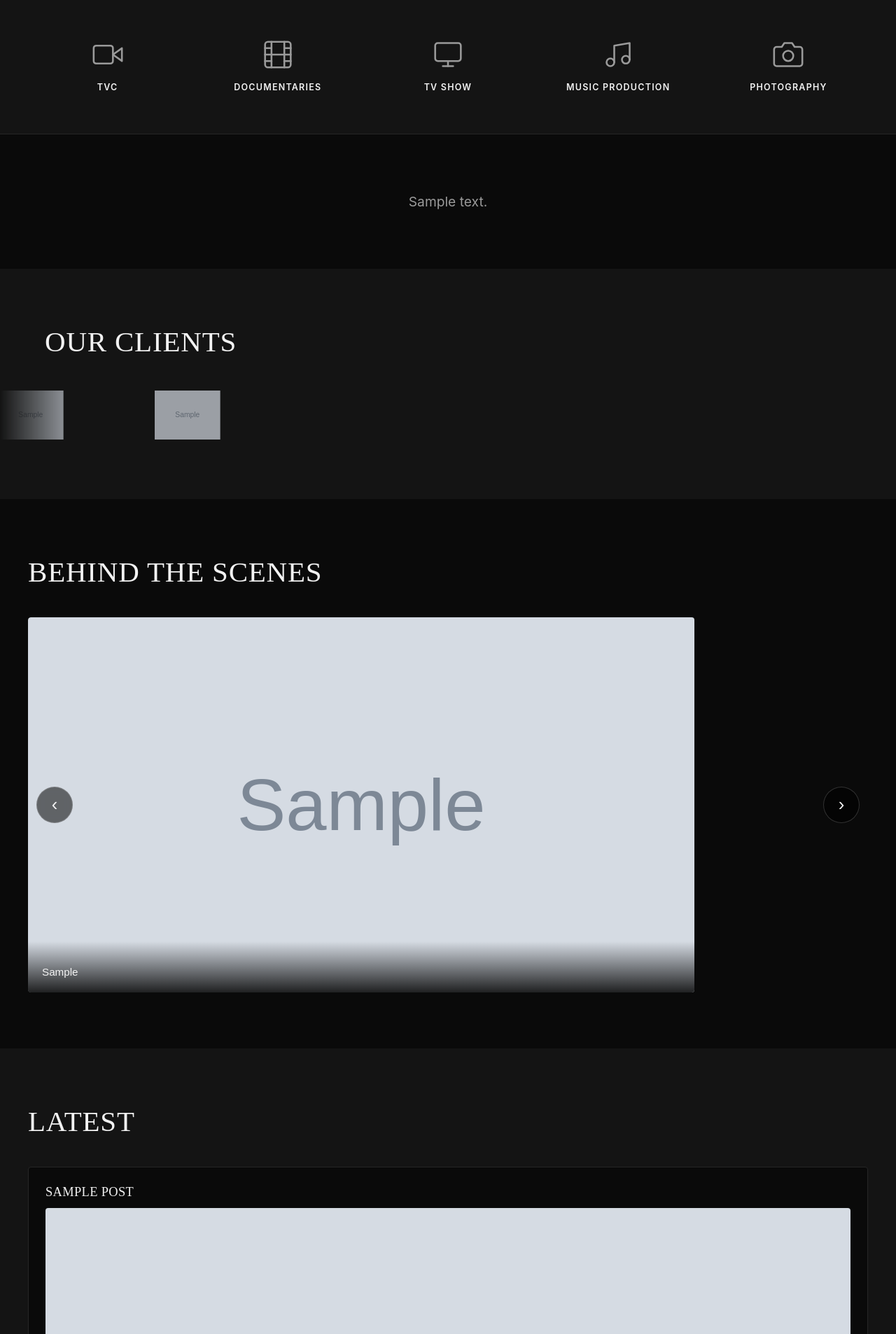
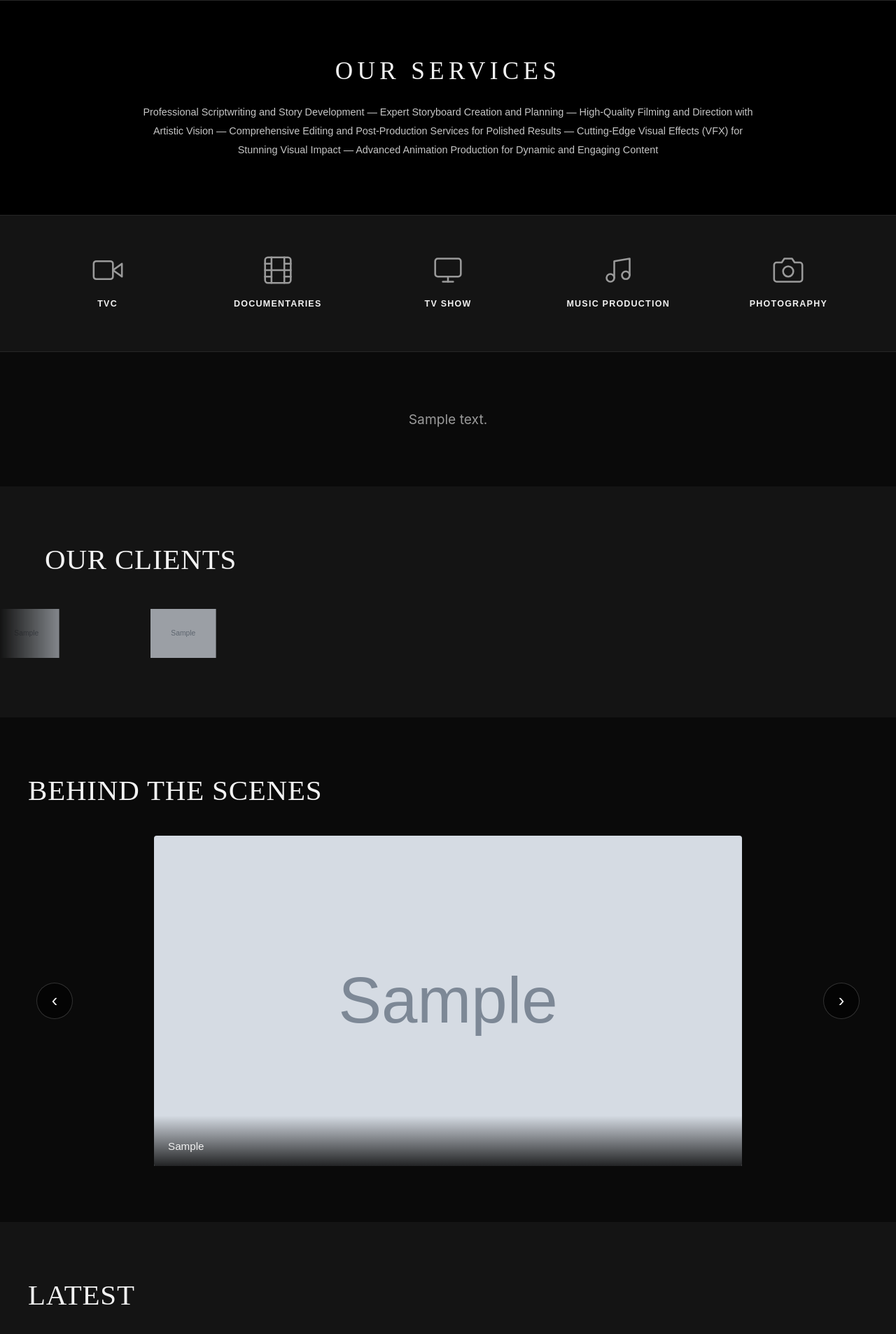
Before and after one commit to AmirAlasady/ashrafsite, a Django app: page / in a window 1280 px wide. Shown: the part 790-2696 px from the top of the page at 70% size. Run offline with Django 5.2, Linux system fonts and the light colour scheme; tables that the repository leaves empty hold one stand-in row (values such as "Sample post"); grey boxes marked "Sample" are stand-in pictures; some web fonts are replaced.

Commit message:
Move services out of hero, fix marquee gap, BTS peek view
Hero / Services:
- Pull 'Our Services' out of the hero into its own full-width section
  with pure black background, sitting just below the hero

Clients marquee:
- Replace flex 'gap' with margin-right on each item so the duplicated
  track is exactly twice the width of the original. translateX(-50%)
  now lands cleanly with no empty space on loop reset

Behind the Scenes slider:
- Slides shrink to 70% width so neighbouring images peek on left
  and right of the active one. Active slide is full opacity + scale,
  peek slides are dimmed and scaled down. Clicking a peek slide
  focuses it. Caption only shows on the active slide.
- JS now centers the active slide inside the viewport and manages
  the .is-active class

```diff
--- a/static/css/style.css
+++ b/static/css/style.css
@@ -191,27 +191,33 @@ section > h2 {
     margin: 0 auto;
 }
 
-.hero-services {
-    margin-top: 1.75rem;
-    max-width: 780px;
-    margin-left: auto;
-    margin-right: auto;
+/* ---------- Our Services (full-width section under hero) ---------- */
+.services-section {
+    background: #000;
+    padding: 5rem 1.5rem;
+    border-top: 1px solid var(--border);
+    border-bottom: 1px solid var(--border);
 }
-.hero-services-title {
+.services-inner {
+    max-width: 880px;
+    margin: 0 auto;
+    text-align: center;
+}
+.services-title {
     font-family: "GARODemo", serif;
-    font-size: clamp(0.85rem, 1.1vw, 1rem);
+    font-size: clamp(1.4rem, 3vw, 2.2rem);
     font-weight: 400;
     text-transform: uppercase;
     letter-spacing: 0.18em;
     color: var(--text);
-    margin: 0 0 0.6rem;
+    margin: 0 0 1.5rem;
 }
-.hero-services-list {
+.services-list {
     font-family: "Alyamama", sans-serif;
-    font-size: clamp(0.75rem, 0.9vw, 0.9rem);
+    font-size: clamp(0.9rem, 1.1vw, 1.05rem);
     font-weight: 300;
-    line-height: 1.7;
-    color: rgba(242, 242, 242, 0.78);
+    line-height: 1.85;
+    color: rgba(242, 242, 242, 0.82);
     margin: 0;
 }
 
@@ -249,7 +255,6 @@ section > h2 {
     margin: 0;
     padding: 0;
     display: flex;
-    gap: 4rem;
     width: max-content;
     animation: clients-scroll 35s linear infinite;
 }
@@ -261,6 +266,9 @@ section > h2 {
     justify-content: center;
     min-width: 160px;
     height: 80px;
+    /* Each item carries its trailing space, so the duplicate set lands
+       exactly at -50% with no gap on loop reset. */
+    margin-right: 4rem;
     opacity: 0.7;
     transition: opacity 0.3s ease;
 }
@@ -343,12 +351,21 @@ section > h2 {
     will-change: transform;
 }
 .bts-slide {
-    flex: 0 0 calc(80% - 0.5rem);
+    flex: 0 0 70%;
     aspect-ratio: 16 / 9;
     position: relative;
     overflow: hidden;
     border-radius: var(--radius);
     background: var(--surface-2);
+    opacity: 0.45;
+    transform: scale(0.92);
+    transition: opacity 0.55s ease, transform 0.55s ease;
+    cursor: pointer;
+}
+.bts-slide.is-active {
+    opacity: 1;
+    transform: scale(1);
+    cursor: default;
 }
 .bts-slide img {
     width: 100%;
@@ -364,7 +381,10 @@ section > h2 {
     font-size: 0.95rem;
     font-family: "Alyamama", sans-serif;
     font-weight: 300;
+    opacity: 0;
+    transition: opacity 0.4s ease;
 }
+.bts-slide.is-active figcaption { opacity: 1; }
 .bts-btn {
     position: absolute;
     top: 50%;
@@ -396,7 +416,7 @@ section > h2 {
 .bts-btn-next { right: 0.75rem; }
 
 @media (max-width: 768px) {
-    .bts-slide { flex: 0 0 calc(90% - 0.5rem); }
+    .bts-slide { flex: 0 0 86%; }
     .bts-btn { width: 44px; height: 44px; font-size: 1.3rem; }
 }
 
--- a/static/js/animations.js
+++ b/static/js/animations.js
@@ -24,11 +24,12 @@
         var slider = document.querySelector(".bts-slider");
         if (!slider) return;
 
+        var viewport = slider.querySelector(".bts-viewport");
         var track = slider.querySelector(".bts-track");
         var slides = track.querySelectorAll(".bts-slide");
         var prev = slider.querySelector(".bts-btn-prev");
         var next = slider.querySelector(".bts-btn-next");
-        if (!slides.length || !prev || !next) return;
+        if (!slides.length || !prev || !next || !viewport) return;
 
         var idx = 0;
         var total = slides.length;
@@ -38,17 +39,29 @@
             return isNaN(gap) ? 16 : gap;
         }
 
-        function slidePx() {
-            return slides[0].offsetWidth + gapPx();
-        }
-
         function goTo(newIdx) {
             idx = ((newIdx % total) + total) % total;
-            track.style.transform = "translateX(" + (-idx * slidePx()) + "px)";
+            var slideWidth = slides[0].offsetWidth;
+            var stride = slideWidth + gapPx();
+            // Center the active slide inside the viewport
+            var sidePeek = (viewport.offsetWidth - slideWidth) / 2;
+            var translate = sidePeek - idx * stride;
+            track.style.transform = "translateX(" + translate + "px)";
+
+            slides.forEach(function (s, i) {
+                s.classList.toggle("is-active", i === idx);
+            });
         }
 
         prev.addEventListener("click", function () { goTo(idx - 1); });
         next.addEventListener("click", function () { goTo(idx + 1); });
+
+        // Click a peek slide to focus it
+        slides.forEach(function (s, i) {
+            s.addEventListener("click", function () {
+                if (i !== idx) goTo(i);
+            });
+        });
 
         var resizeTimer;
         window.addEventListener("resize", function () {
--- a/templates/home.html
+++ b/templates/home.html
@@ -18,11 +18,13 @@
         {% if hero_description %}
             <p class="hero-description">{{ hero_description.text }}</p>
         {% endif %}
+    </div>
+</section>
 
-        <div class="hero-services">
-            <h2 class="hero-services-title">Our Services</h2>
-            <p class="hero-services-list">Professional Scriptwriting and Story Development &mdash; Expert Storyboard Creation and Planning &mdash; High-Quality Filming and Direction with Artistic Vision &mdash; Comprehensive Editing and Post-Production Services for Polished Results &mdash; Cutting-Edge Visual Effects (VFX) for Stunning Visual Impact &mdash; Advanced Animation Production for Dynamic and Engaging Content</p>
-        </div>
+<section class="services-section" id="our-services">
+    <div class="services-inner">
+        <h2 class="services-title">Our Services</h2>
+        <p class="services-list">Professional Scriptwriting and Story Development &mdash; Expert Storyboard Creation and Planning &mdash; High-Quality Filming and Direction with Artistic Vision &mdash; Comprehensive Editing and Post-Production Services for Polished Results &mdash; Cutting-Edge Visual Effects (VFX) for Stunning Visual Impact &mdash; Advanced Animation Production for Dynamic and Engaging Content</p>
     </div>
 </section>
 
```
